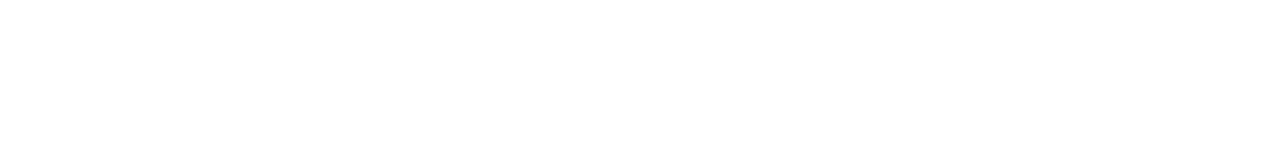
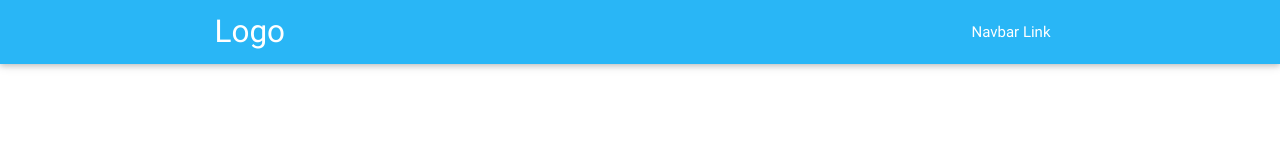
Before and after one commit to SILL-BILL/AdminTPL002, a plain HTML site: page index.html in a window 1280 px wide. Drawn offline with Linux system fonts and the light colour scheme.

Commit message:
none
none

```diff
--- a/index.html
+++ b/index.html
@@ -18,6 +18,18 @@
 </head>
 <body>
 
+	<nav class="light-blue lighten-1" role="navigation">
+		<div class="nav-wrapper container"><a id="logo-container" href="#" class="brand-logo">Logo</a>
+			<ul class="right hide-on-med-and-down">
+				<li><a href="#">Navbar Link</a></li>
+			</ul>
+			<ul id="nav-mobile" class="side-nav">
+				<li><a href="#">Navbar Link</a></li>
+			</ul>
+			<a href="#" data-activates="nav-mobile" class="button-collapse"><i class="mdi-navigation-menu"></i></a>
+		</div>
+	</nav>
+
 	<!--  Scripts-->
 	<script src="common/js/jquery-2.1.1.min.js"></script>
 	<script src="common/js/materialize.js"></script>
```
